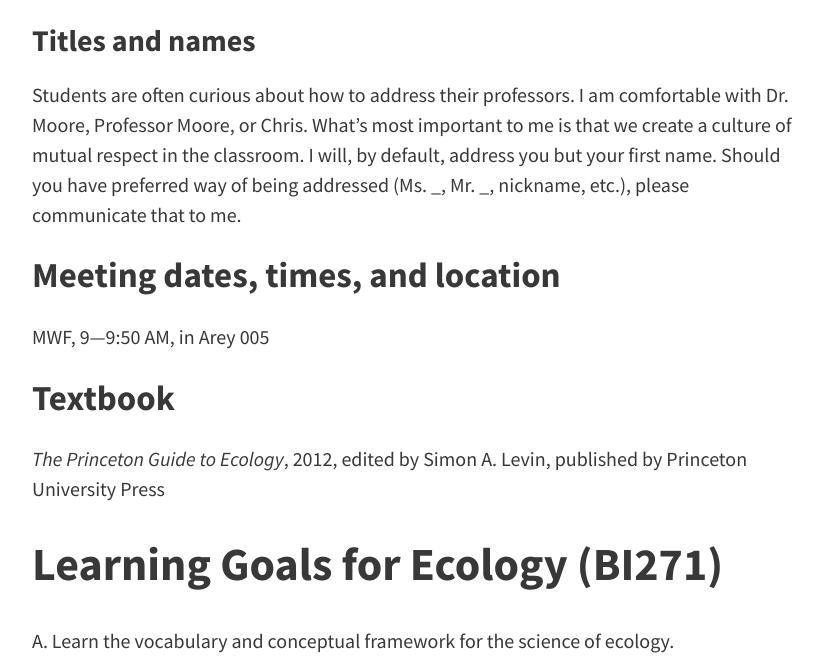
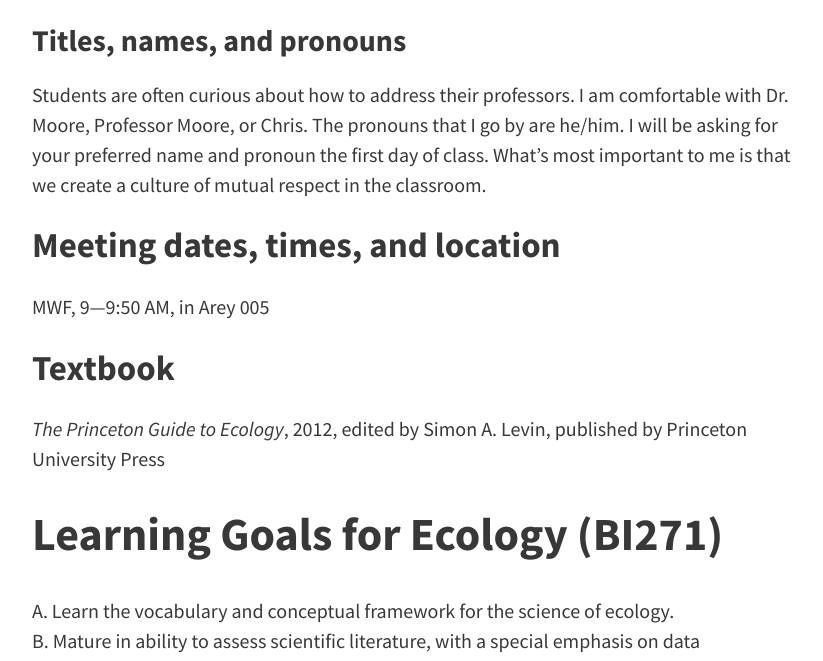
Before and after one commit to davan690/ColbyEcology.github.io, a Jekyll site: the page built from pages/syllabus.md, in a window 1280 px wide and 900 px high, scrolled down 1679 px, cut to the strip 239-900 px from the top of the window. Shown: the whole strip, without its empty margins (224-1047 px from the left). Built offline with Jekyll 4.4.1, drawn with Linux system fonts in a browser that asks for light colours; some of the changed text lies outside the part shown.

Commit message:
names + titles

```diff
--- a/pages/syllabus.md
+++ b/pages/syllabus.md
@@ -23,8 +23,9 @@ Laboratory phone: 207-859-5744
 Calendar:
 <iframe src="https://calendar.google.com/calendar/embed?showTitle=0&amp;showPrint=0&amp;showTabs=0&amp;showCalendars=0&amp;showTz=0&amp;height=600&amp;wkst=1&amp;bgcolor=%23FFFFFF&amp;src=colby.edu_t88bur7ih5fsbpcj3ro1jorffk%40group.calendar.google.com&amp;color=%2328754E&amp;ctz=America%2FNew_York" style="border-width:0" width="650" height="400" frameborder="0" scrolling="no"></iframe>
 
-### Titles and names
-Students are often curious about how to address their professors.  I am comfortable with Dr. Moore, Professor Moore, or Chris.  What's most important to me is that we create a culture of mutual respect in the classroom.  I will, by default, address you but your first name.  Should you have preferred way of being addressed (Ms. _, Mr. _, nickname, etc.), please communicate that to me.
+### Titles, names, and pronouns
+Students are often curious about how to address their professors.  I am comfortable with Dr. Moore, Professor Moore, or Chris. The pronouns that I go by are he/him. I will be asking for your preferred name and pronoun the first day of class. What's most important to me is that we create a culture of mutual respect in the classroom.
+
 
 ## Meeting dates, times, and location
 MWF, 9&#8212;9:50 AM, in Arey 005
```
